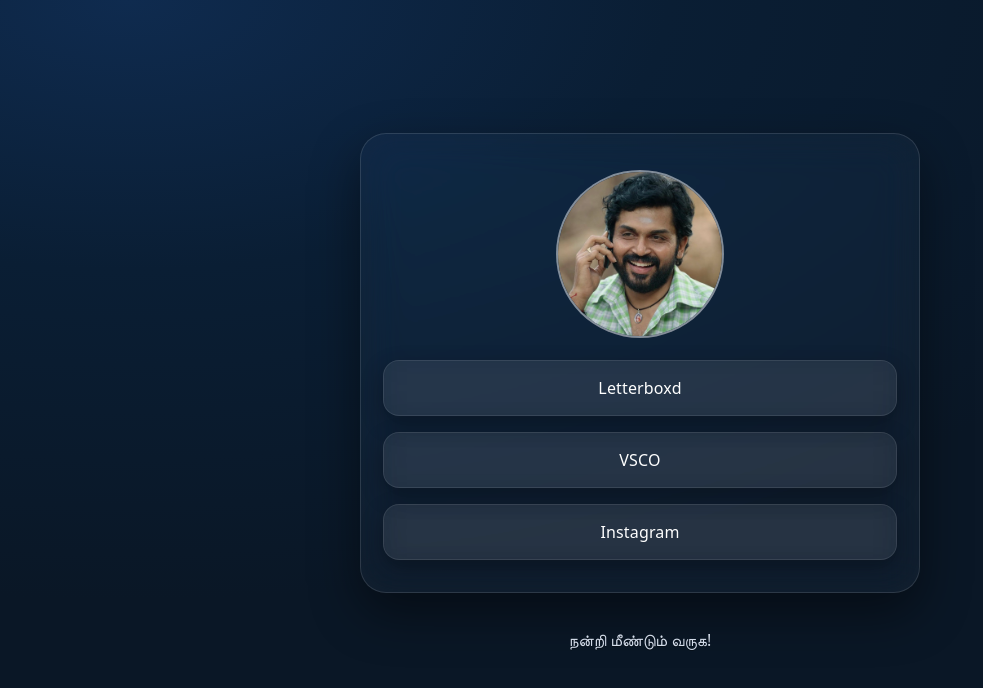
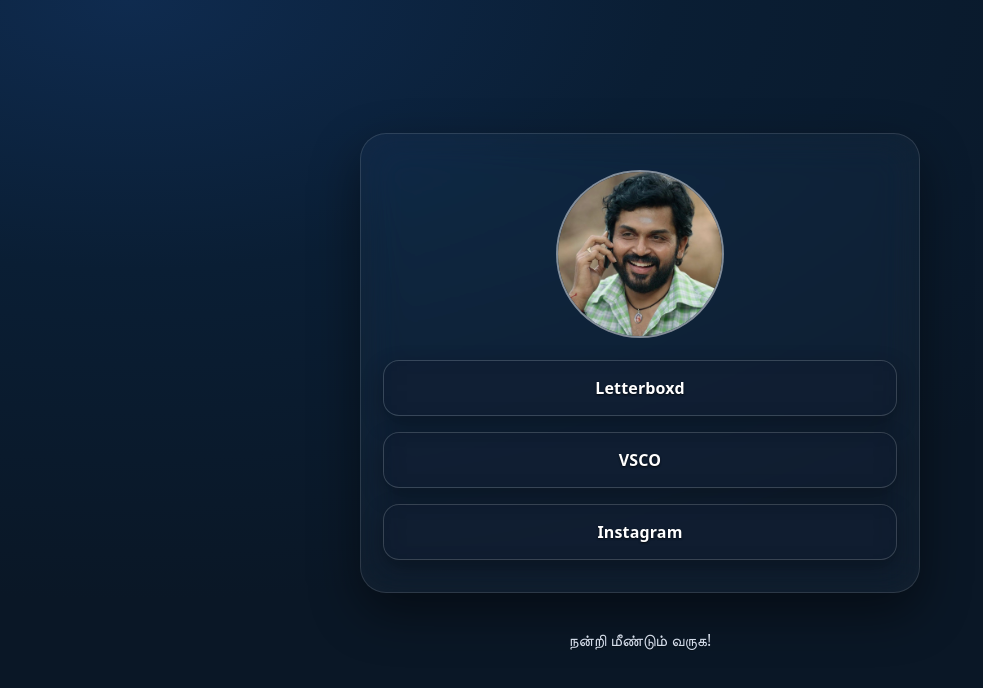
Before and after one commit to Gokul2x/link-page, a plain HTML site: page index.html in a window 1280 px wide. Shown: the whole page, without its empty margins (0-983 px from the left). Drawn offline with Linux system fonts and the light colour scheme.

Commit message:
Update index.html

```diff
--- a/index.html
+++ b/index.html
@@ -21,15 +21,15 @@
   <meta name="twitter:card" content="summary" />
 
   <style>
-    *,*::before,*::after{box-sizing:border-box;}
-    html,body{height:100%;}
+    *,*::before,*::after{box-sizing:border-box}
+    html,body{height:100%}
     body{
       margin:0;
-      font-family: ui-sans-serif, system-ui, -apple-system, Segoe UI, Roboto, Helvetica, Arial;
+      font-family:ui-sans-serif,system-ui,-apple-system,Segoe UI,Roboto,Helvetica,Arial;
       color:#eaf2ff;
-      background: radial-gradient(1200px 600px at 10% 0%, #0f2b4f 0%, #0a1e34 45%, #0a1726 100%);
-      display:flex; flex-direction:column; align-items:center; justify-content:center;
-      gap:20px; text-align:center; padding:16px;
+      background:radial-gradient(1200px 600px at 10% 0%,#0f2b4f 0%,#0a1e34 45%,#0a1726 100%);
+      display:flex;flex-direction:column;align-items:center;justify-content:center;gap:20px;text-align:center;padding:16px;
+      -webkit-font-smoothing:antialiased; -moz-osx-font-smoothing:grayscale;
     }
 
     .wrap{
@@ -50,36 +50,58 @@
       backdrop-filter:blur(8px) saturate(120%);
       -webkit-backdrop-filter:blur(8px) saturate(120%);
     }
-    .avatar img{width:100%;height:100%;display:block;object-fit:cover;object-position:center;-webkit-user-drag:none;}
+    .avatar img{width:100%;height:100%;display:block;object-fit:cover;object-position:center;-webkit-user-drag:none}
 
-    .links{display:grid;gap:16px;}
+    .links{display:grid;gap:16px}
+
+    /*
+      Cross‑platform, iOS‑safe glass buttons
+      - Darker base background improves contrast on iOS Safari where blur is heavier
+      - Text shadow helps keep white text readable over bright photos
+    */
     .link{
+      position:relative;
       display:flex;align-items:center;justify-content:center;
       min-height:56px;padding:14px 18px;border-radius:16px;text-decoration:none;
-      color:#fff;font-weight:500;letter-spacing:.15px;
-      background:rgba(255,255,255,0.07);
+      color:#fff;font-weight:600;letter-spacing:.15px;
+      background:rgba(13,25,45,0.50); /* darker, neutral base */
       border:1px solid rgba(255,255,255,0.16);
       backdrop-filter:blur(16px) saturate(125%);
       -webkit-backdrop-filter:blur(16px) saturate(125%);
       background-clip:padding-box;
       box-shadow:0 8px 22px rgba(0,0,0,.30);
-      transition:transform .16s ease, box-shadow .16s ease, border-color .16s ease;
+      text-shadow:0 1px 2px rgba(0,0,0,.7);
+      transition:transform .16s ease, box-shadow .16s ease, border-color .16s ease, background .16s ease;
     }
-    .link:hover{transform:translateY(-1px);border-color:rgba(255,255,255,0.20);box-shadow:0 10px 26px rgba(0,0,0,.36);}
-    .link:active{transform:scale(.988);}
+    .link:hover{transform:translateY(-1px);border-color:rgba(255,255,255,0.22);box-shadow:0 10px 26px rgba(0,0,0,.36)}
+    .link:active{transform:scale(.988)}
 
+    /* Focus ring for accessibility */
+    .link:focus-visible{outline:2px solid #7db3ff;outline-offset:3px}
+
+    /*
+      Fallback when backdrop-filter is unsupported
+    */
     @supports not ((-webkit-backdrop-filter: none) or (backdrop-filter: none)){
-      .wrap{background:rgba(255,255,255,.04);}
-      .link{background:rgba(255,255,255,.10);}
-      .avatar{background:rgba(255,255,255,.06);}
+      .wrap{background:rgba(255,255,255,.04)}
+      .link{background:rgba(13,25,45,0.65)}
+      .avatar{background:rgba(255,255,255,.06)}
+    }
+
+    /*
+      iOS Safari specific tweak: it tends to over-blur and wash out light layers.
+      Use a darker base just on iOS to keep contrast consistent.
+    */
+    @supports (-webkit-touch-callout: none){
+      .link{background:rgba(13,25,45,0.62)}
     }
 
     @media (prefers-reduced-motion: reduce){
-      .link{transition:none;}
-      .link:hover,.link:active{transform:none;}
+      .link{transition:none}
+      .link:hover,.link:active{transform:none}
     }
 
-    .foot{opacity:.9;text-shadow:0 1px 0 rgba(0,0,0,.35);font-size:1rem;}
+    .foot{opacity:.9;text-shadow:0 1px 0 rgba(0,0,0,.35);font-size:1rem}
   </style>
 </head>
 <body>
```
